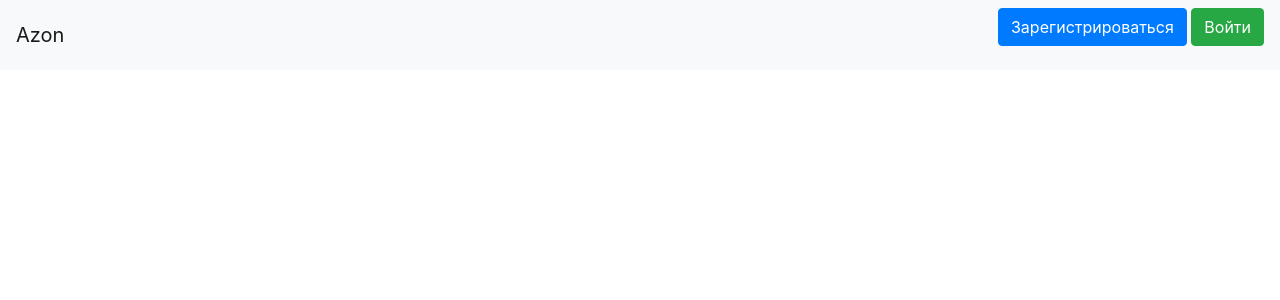
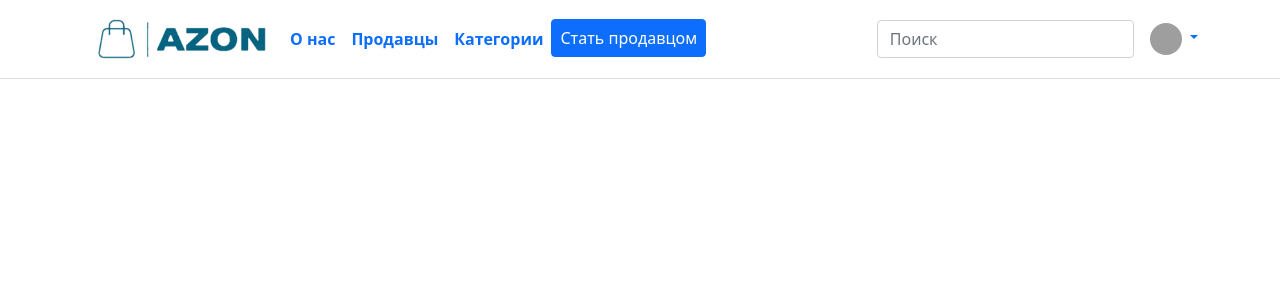
Before and after one commit to PavelFr8/Azon, a Flask app: page / in a window 1280 px wide. Shown: the top 300 px of the page. Run offline with Flask 3, Linux system fonts and the light colour scheme; some libraries are stand-ins or nearby versions; grey boxes are pictures that could not be loaded.

Commit message:
new dising of page header

```diff
--- a/Azon/main.py
+++ b/Azon/main.py
@@ -15,7 +15,7 @@ login_manager.init_app(app)
 
 @app.route('/')
 def index():
-    return render_template("index.html")
+    return render_template("index.html", title='Azon')
 
 
 @app.route('/register', methods=['POST', 'GET'])
--- a/Azon/templates/base.html
+++ b/Azon/templates/base.html
@@ -3,27 +3,46 @@
 <head>
     <meta charset="utf-8">
     <meta name="viewport" content="width=device-width, initial-scale=1, shrink-to-fit=no">
-    <link rel="stylesheet"
-          href="https://stackpath.bootstrapcdn.com/bootstrap/4.4.1/css/bootstrap.min.css"
-          integrity="sha384-Vkoo8x4CGsO3+Hhxv8T/Q5PaXtkKtu6ug5TOeNV6gBiFeWPGFN9MuhOf23Q9Ifjh"
-          crossorigin="anonymous">
-    <title>{{title}}</title>
+    <link href="https://cdn.jsdelivr.net/npm/bootstrap@5.1.3/dist/css/bootstrap.min.css" rel="stylesheet" integrity="sha384-1BmE4kWBq78iYhFldvKuhfTAU6auU8tT94WrHftjDbrCEXSU1oBoqyl2QvZ6jIW3" crossorigin="anonymous">
+    <title>{{ title }}</title>
+    <link rel="stylesheet" href="{{ url_for('static', filename='css/style.css') }}">
 </head>
 <body>
-<header>
-    <nav class="navbar navbar-light bg-light">
-        <a class="navbar-brand" href="">Azon</a>
-        {% if current_user.is_authenticated %}
-        <p class="navbar-brand">{{ current_user.name }}</p>
-            <a class="btn btn-danger" href="/logout">Выйти</a>
-        {% else %}
-    <p>
-        <a class="btn btn-primary " href="/register">Зарегистрироваться</a>
-        <a class="btn btn-success" href="/login">Войти</a>
-    </p>
-{% endif %}
-    </nav>
-</header>
+<main>
+<header class="p-9 mb-9 border-bottom">
+    <div class="container">
+      <div class="d-flex flex-wrap align-items-center justify-content-center justify-content-lg-start">
+        <a href="/" class="d-flex align-items-center mb-2 mb-lg-0 link-body-emphasis text-decoration-none">
+          <img src="{{ url_for('static', filename='img/logo.png') }}" width="200px">
+        </a>
+
+        <ul class="nav col-12 col-lg-auto me-lg-auto mb-2 justify-content-center mb-md-0 fs-6 fw-bold">
+          <li><a href="/about" class="nav-link px-2 link-body-emphasis">О нас</a></li>
+          <li><a href="#" class="nav-link px-2 link-body-emphasis">Продавцы</a></li>
+          <li><a href="#" class="nav-link px-2 link-body-emphasis">Категории</a></li>
+          <li><a href="#" class="px-2 btn btn-primary">Стать продавцом</a></li>
+        </ul>
+
+        <form class="col-12 col-lg-auto mb-3 mb-lg-0 me-lg-3" role="search">
+          <input type="search" class="form-control" placeholder="Поиск" aria-label="Search">
+        </form>
+
+        <div class="dropdown text-end">
+          <a href="#" class="d-block link-body-emphasis text-decoration-none dropdown-toggle" data-bs-toggle="dropdown" aria-expanded="false">
+            <img src="https://github.com/mdo.png" alt="mdo" width="32" height="32" class="rounded-circle">
+          </a>
+          <ul class="dropdown-menu text-small">
+            <li><a class="dropdown-item" href="#">Профиль</a></li>
+            <li><a class="dropdown-item" href="#">Добавить товар</a></li>
+            <li><hr class="dropdown-divider"></li>
+            <li><a class="dropdown-item" href="#">Выйти</a></li>
+          </ul>
+        </div>
+      </div>
+    </div>
+  </header>
+</main>
+<script src="https://cdn.jsdelivr.net/npm/bootstrap@5.1.3/dist/js/bootstrap.bundle.min.js" integrity="sha384-ka7Sk0Gln4gmtz2MlQnikT1wXgYsOg+OMhuP+IlRH9sENBO0LRn5q+8nbTov4+1p" crossorigin="anonymous"></script>
 <!-- Begin page content -->
 <main role="main" class="container">
     {% block content %}{% endblock %}
```
Also changed, not shown: Azon/requerements.txt (added, +7 -0 lines), Azon/static/css/style.css (added), Azon/static/img/logo.png (added).
